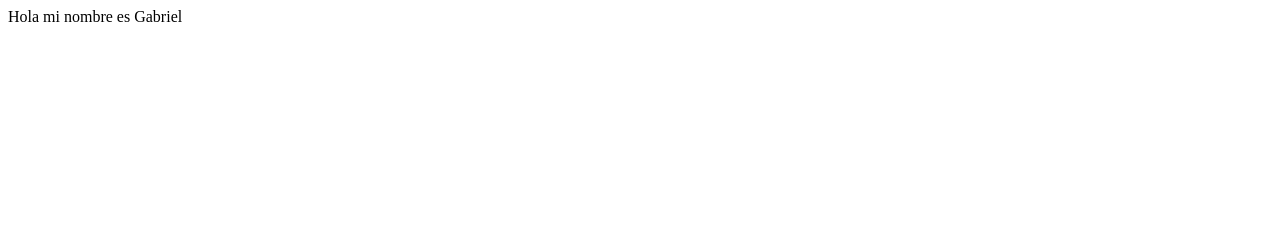
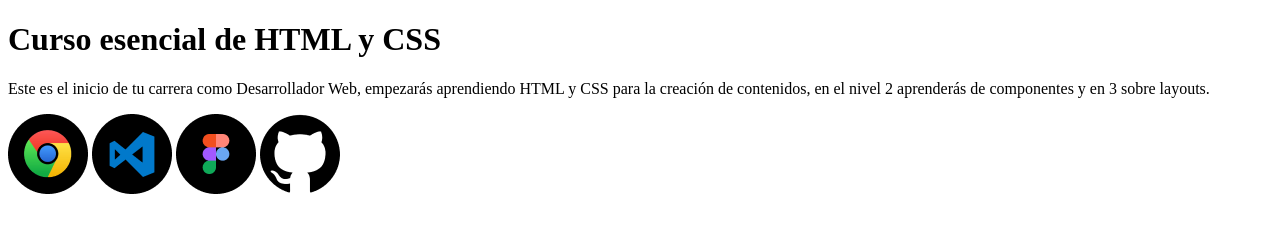
Before and after one commit to gabrieljblequettm/Curso-html-css, a plain HTML site: page index.html in a window 1280 px wide. Drawn offline with Linux system fonts and the light colour scheme.

Commit message:
Hemos agregado las imagenes  al proyecto

```diff
--- a/index.html
+++ b/index.html
@@ -1,14 +1,25 @@
 <!DOCTYPE html>
-<html lang="en">
+<html lang="es">
 
 <head>
   <meta charset="UTF-8">
   <meta http-equiv="X-UA-Compatible" content="IE=edge">
   <meta name="viewport" content="width=device-width, initial-scale=1.0">
-  <title>Document</title>
+  <title>El Blog de Gabriel</title>
 </head>
-
 <body>
-  Hola mi nombre es Gabriel
+<html>
+  <h1>
+    Curso esencial de HTML y CSS
+  </h1>
+</html>
+  <p>
+    Este es el inicio de tu carrera como Desarrollador Web, empezarás aprendiendo HTML y CSS para la creación de contenidos,
+    en el nivel 2 aprenderás de componentes y en 3 sobre layouts.
+  </p>
+  <img src="images/google-chrome.png" alt="Logo de Google Chrome" title="Logo de Google Chrome">
+  <img src="images/visual-studio-code.png" alt="Logo de Visual Studio Code" title="Logo de Visual Studio Code">
+  <img src="images/figma.png" alt="Logo de Figma" title="Logo de Figma">
+  <img src="images/github.png" alt="Logo de Github" Title="Logo de Github">
 </body>
 </html>
```
Also changed, not shown: images/figma.png (added), images/github.png (added), images/google-chrome.png (added), images/visual-studio-code.png (added).
